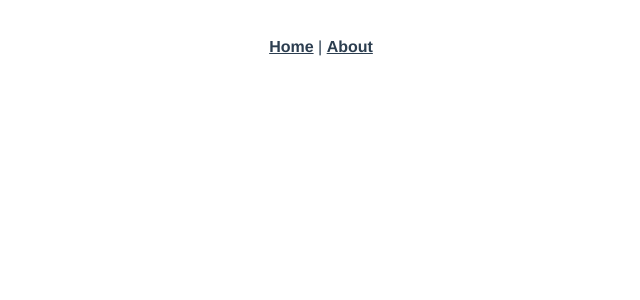
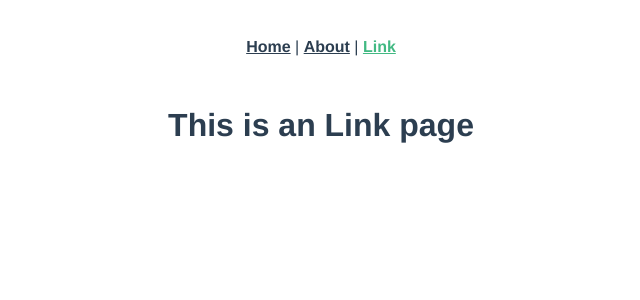
Before and after one commit to kadragon/vf2, a Vue app: page /Link in a window 1280 px wide. Shown: the top 300 px of the page, without its empty margins (319-959 px from the left). Built offline with nearby package versions, Linux system fonts and the light colour scheme.

Commit message:
07 +add Link Page

```diff
--- a/src/App.vue
+++ b/src/App.vue
@@ -2,7 +2,8 @@
   <div id="app">
     <div id="nav">
       <router-link to="/">Home</router-link> |
-      <router-link to="/about">About</router-link>
+      <router-link to="/about">About</router-link> |
+      <router-link to="/Link">Link</router-link>
     </div>
     <router-view />
   </div>
--- a/src/router/index.js
+++ b/src/router/index.js
@@ -18,6 +18,11 @@ const routes = [
     // which is lazy-loaded when the route is visited.
     component: () =>
       import(/* webpackChunkName: "about" */ "../views/About.vue")
+  },
+  {
+    path: "/Link",
+    name: "Link",
+    component: () => import("../views/Link.vue")
   }
 ];
 
--- /dev/null
+++ b/src/views/Link.vue
@@ -0,0 +1,5 @@
+<template>
+  <div class="about">
+    <h1>This is an Link page</h1>
+  </div>
+</template>
```
